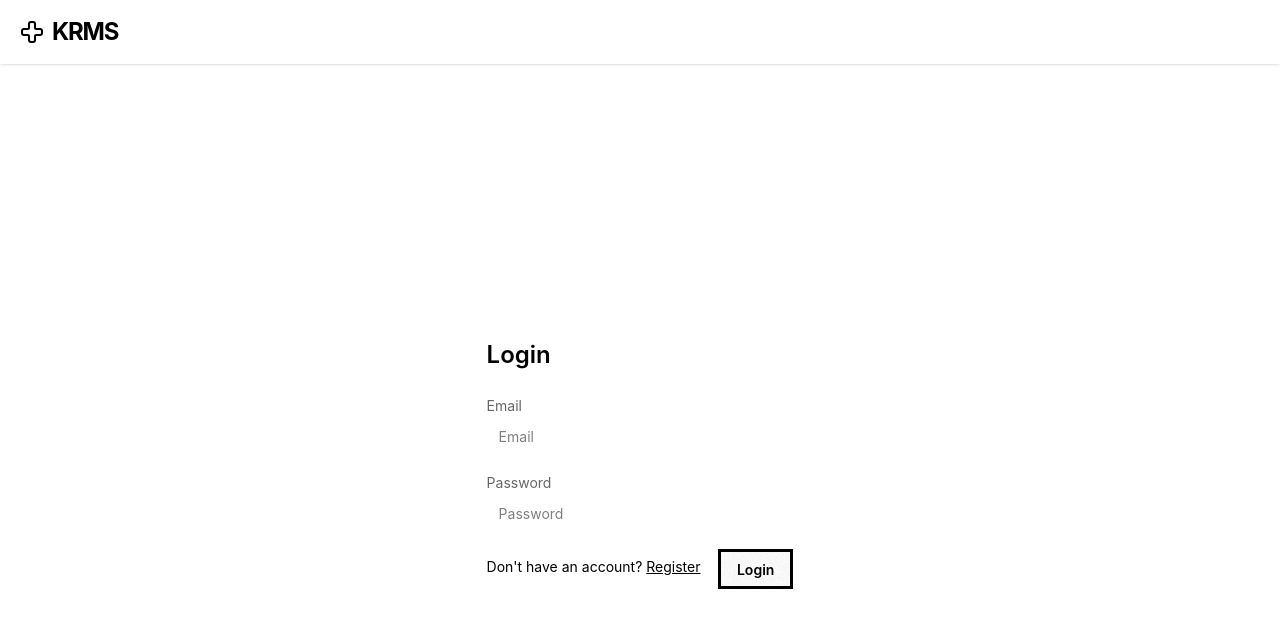
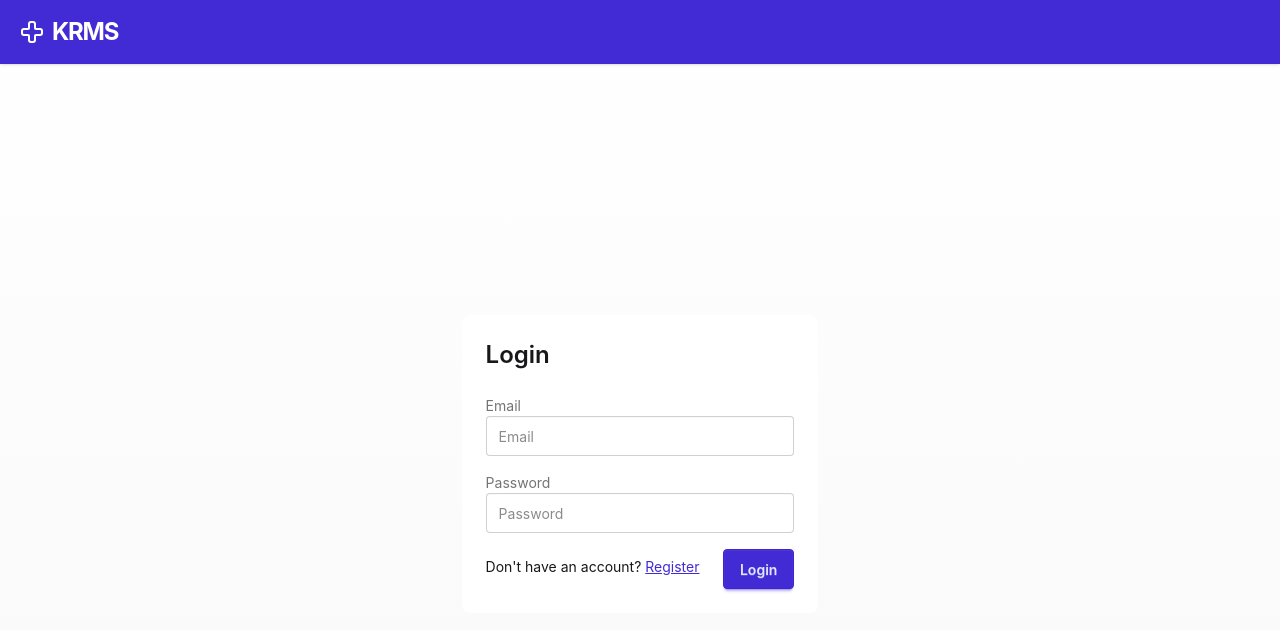
Before and after one commit to faiz03-glicth/krms-faiz_, a React (Vite) app in the folder frontend/: page /login in a window 1280 px wide. Shown: the top 630 px of the page. Built offline with nearby package versions, Linux system fonts and the light colour scheme; no server answers.

Commit message:
Update index.css

```diff
--- a/frontend/src/index.css
+++ b/frontend/src/index.css
@@ -1,9 +1,2 @@
 @import "tailwindcss";
-@plugin "daisyui" {
-themes:[
-"light", "dark", "cupcake", "bumblebee", "emerald", "corporate",
-"synthwave", "retro", "cyberpunk", "valentine", "halloween", "garden",
-"forest", "aqua", "lofi", "pastel", "fantasy", "wireframe", "black",
-"luxury", "dracula", "cmyk", "autumn", "business", "acid", "lemonade",
-"night", "coffee", "winter", "dim", "nord", "sunset", "caramellatte"]
-};
+@plugin "daisyui";
```
